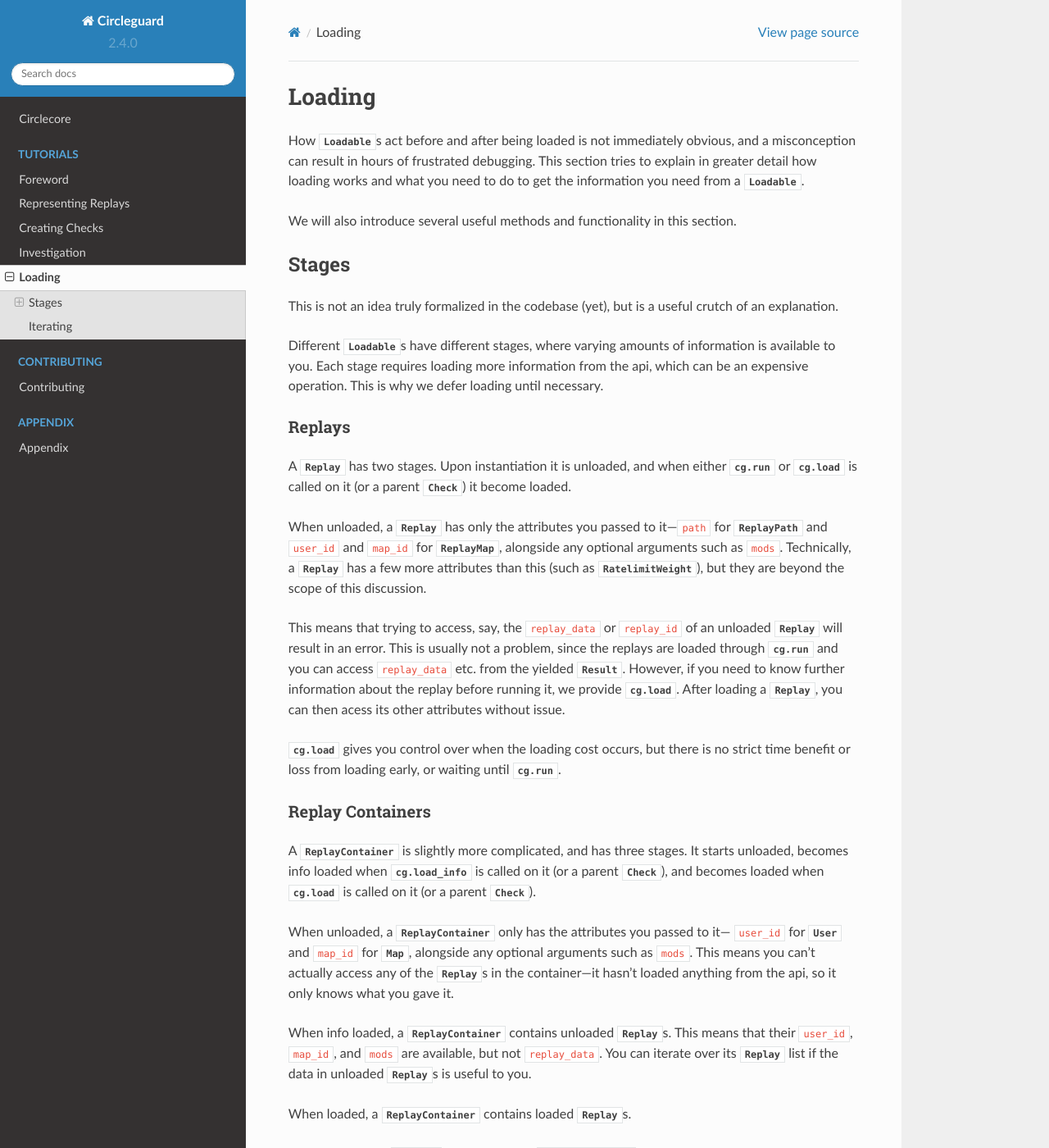
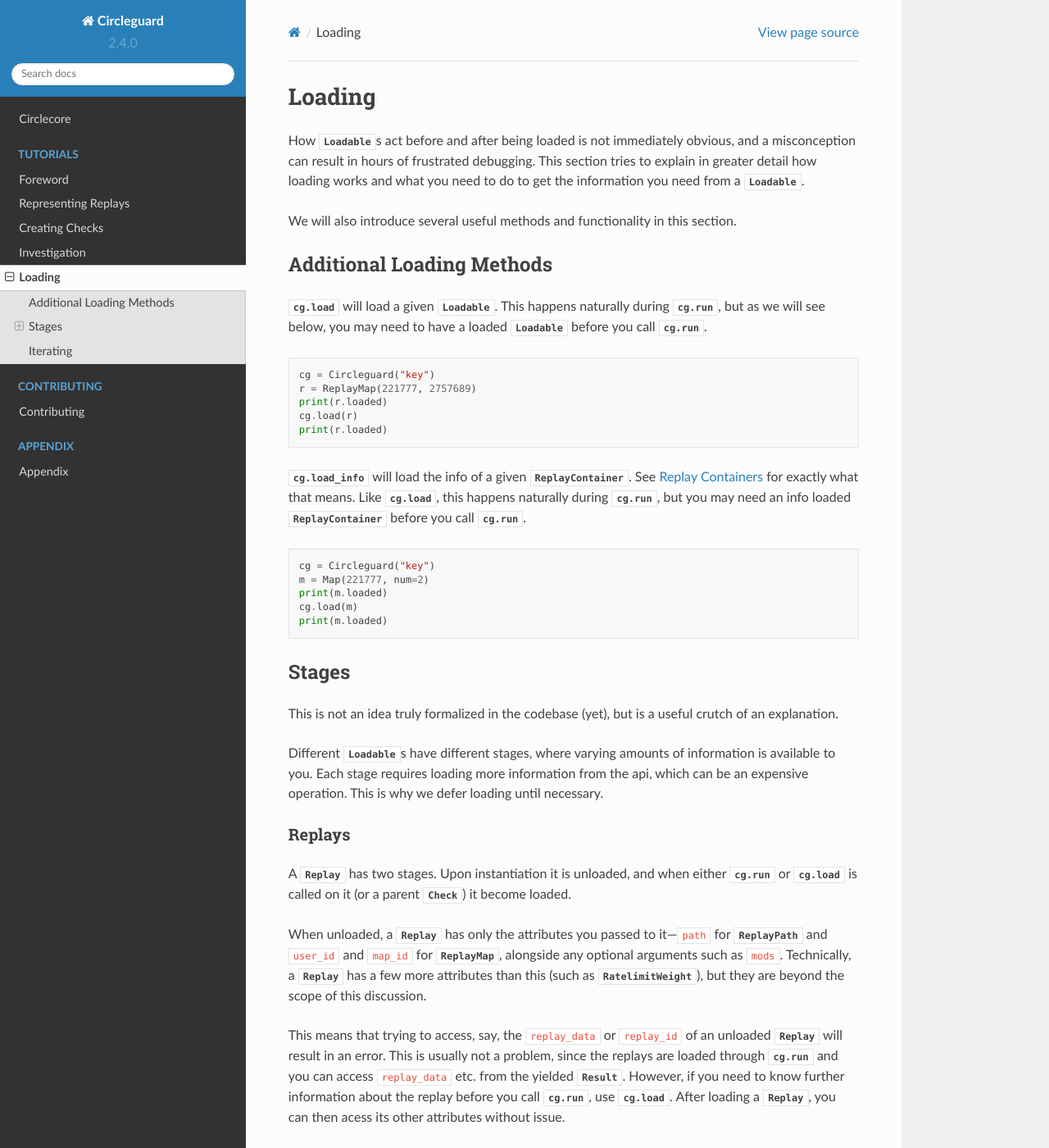
Before and after one commit to circleguard/circlecore, a Sphinx documentation site: the page built from source/loading.rst, in a window 1280 px wide and 1400 px high. Shown: the whole window at 82% size. Built offline with Sphinx 7.4.7 and the Read the Docs theme 2.0.0, drawn with Linux system fonts in a browser that asks for light colours.

Commit message:
separate cg.load and cg.load_info better

```diff
--- a/source/loading.rst
+++ b/source/loading.rst
@@ -8,6 +8,37 @@ to get the information you need from a |Loadable|.
 
 We will also introduce several useful methods and functionality in this
 section.
+
+
+.. _Additional Loading Methods:
+
+Additional Loading Methods
+--------------------------
+
+|cg.load| will load a given |Loadable|. This happens naturally during |cg.run|,
+but as we will see below, you may need to have a loaded |Loadable| before you
+call |cg.run|.
+
+.. code-block:: python
+
+    cg = Circleguard("key")
+    r = ReplayMap(221777, 2757689)
+    print(r.loaded)
+    cg.load(r)
+    print(r.loaded)
+
+|cg.load_info| will load the info of a given |ReplayContainer|. See
+`Replay Containers`_ for exactly what that means. Like |cg.load|, this happens
+naturally during |cg.run|, but you may need an info loaded |ReplayContainer|
+before you call |cg.run|.
+
+.. code-block:: python
+
+    cg = Circleguard("key")
+    m = Map(221777, num=2)
+    print(m.loaded)
+    cg.load(m)
+    print(m.loaded)
 
 
 Stages
@@ -39,12 +70,9 @@ This means that trying to access, say, the ``replay_data`` or ``replay_id`` of
 an unloaded |Replay| will result in an error. This is usually not a problem,
 since the replays are loaded through |cg.run| and you can access
 ``replay_data`` etc. from the yielded |Result|. However, if you need to know
-further information about the replay before running it, we provide |cg.load|.
+further information about the replay before you call |cg.run|, use |cg.load|.
 After loading a |Replay|, you can then acess its other attributes without
 issue.
-
-|cg.load| gives you control over when the loading cost occurs, but there is
-no strict time benefit or loss from loading early, or waiting until |cg.run|.
 
 .. todo::
 
```
